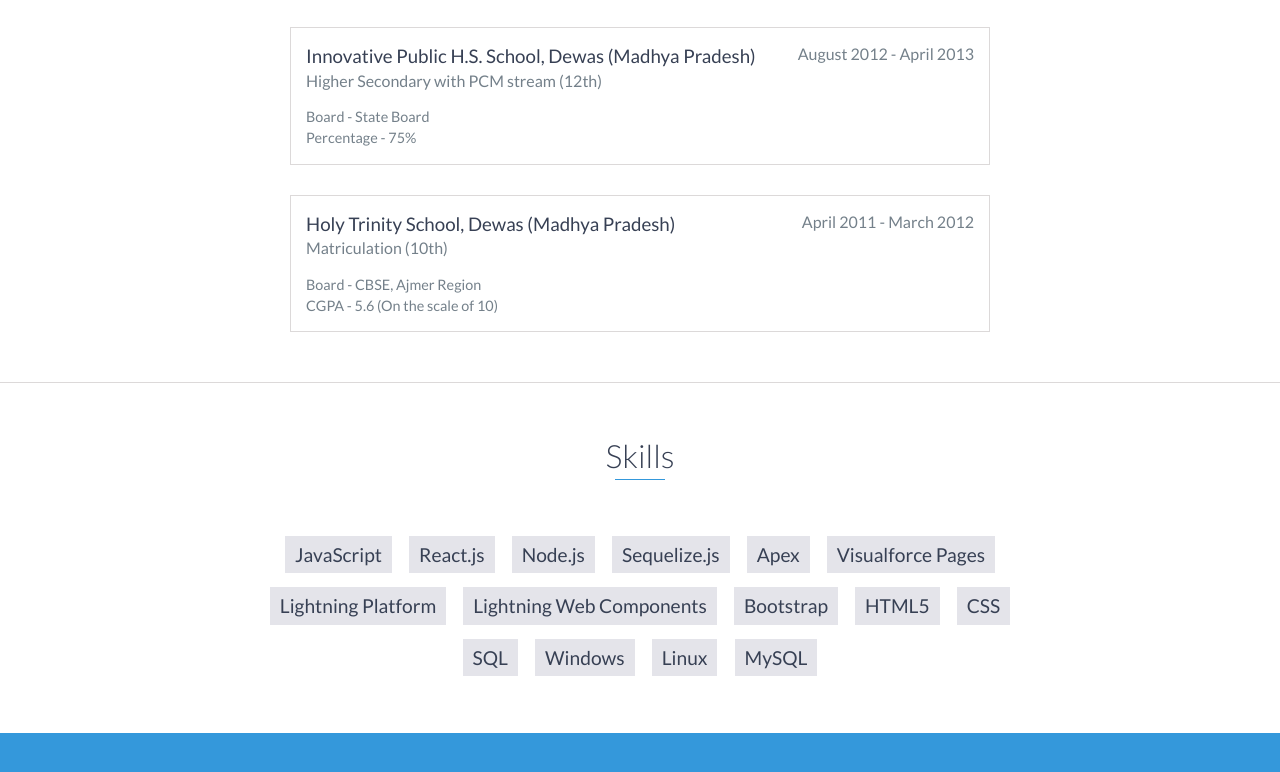
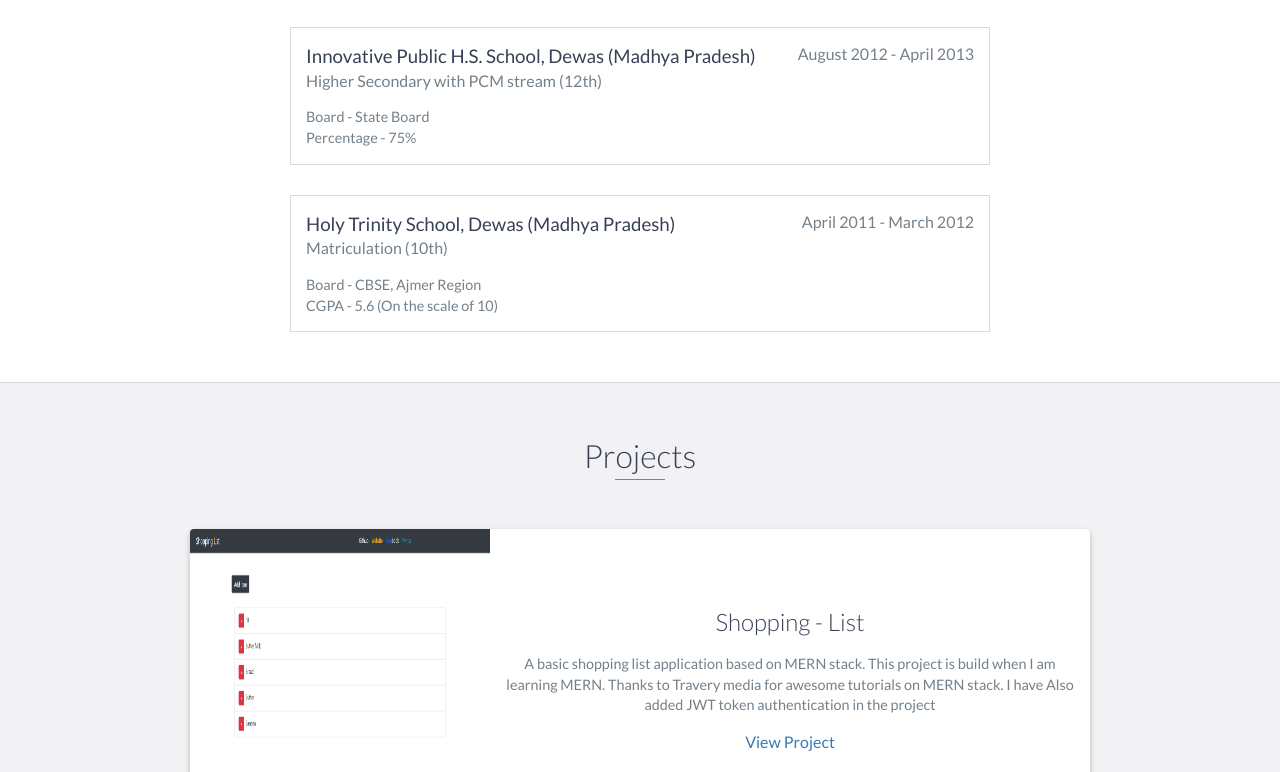
Before and after one commit to deveshlashkari/deveshlashkari.github.io, a website: page index.html in a window 1280 px wide. Shown: the part 2028-2800 px from the top of the page. Drawn offline with nearby package versions, Linux system fonts and the light colour scheme.

Commit message:
Add Project setion

```diff
--- a/index.html
+++ b/index.html
@@ -165,45 +165,47 @@
         </div>
     </div>
     <!-- End #education -->
-    <!--
+
     <div id="projects" class="background-alt">
         <h2 class="heading">Projects</h2>
         <div class="container">
             <div class="row">
                 <div class="project shadow-large">
                     <div class="project-image">
+                        <img src="images/shoppinglist.png" style="width: 300px; height: 300px;"/>
+                    </div>
+    <!-- End .project-image -->
+    <div class="project-info">
+                        <h3>Shopping - List</h3>
+                        <p>
+                               A basic shopping list application based on MERN stack. This project is build
+                               when I am learning MERN. Thanks to Travery media for awesome tutorials on MERN stack. I have Also
+                               added JWT token authentication in the project
+                        </p>
+                        <a href="https://shielded-scrubland-82446.herokuapp.com/" target="=_blank">View Project</a>
+                    </div>
+    <!-- End .project-info -->
+       </div>
+    <!-- End .project -->
+
+               <!--  <div class="project shadow-large">
+                    <div class="project-image">
                         <img src="images/project.jpg" />
-                    </div> -->
+                    </div>  -->
     <!-- End .project-image -->
-    <!--     <div class="project-info">
+  <!--  <div class="project-info">
                         <h3>Project Name Here</h3>
                         <p>
                             Lorem ipsum dolor sit amet, consectetur adipiscing elit. Curabitur in iaculis ex. Etiam volutpat laoreet urna. Morbi ut tortor nec nulla commodo malesuada sit amet vel lacus. Fusce eget efficitur libero. Morbi dapibus porta quam laoreet placerat.
                         </p>
                         <a href="#">View Project</a>
-                    </div>-->
+                    </div> -->
     <!-- End .project-info -->
-    <!--   </div>-->
-    <!-- End .project -->
-    <!--
-                <div class="project shadow-large">
-                    <div class="project-image">
-                        <img src="images/project.jpg" />
-                    </div> -->
-    <!-- End .project-image -->
-    <!--   <div class="project-info">
-                        <h3>Project Name Here</h3>
-                        <p>
-                            Lorem ipsum dolor sit amet, consectetur adipiscing elit. Curabitur in iaculis ex. Etiam volutpat laoreet urna. Morbi ut tortor nec nulla commodo malesuada sit amet vel lacus. Fusce eget efficitur libero. Morbi dapibus porta quam laoreet placerat.
-                        </p>
-                        <a href="#">View Project</a>
-                    </div>-->
-    <!-- End .project-info -->
-    <!--  </div>
+      <!-- </div> -->
 
             </div>
         </div>
-    </div>-->
+    </div>
     <!-- End #projects -->
 
     <div id="skills">
```
Also changed, not shown: images/shoppinglist.png (added).
